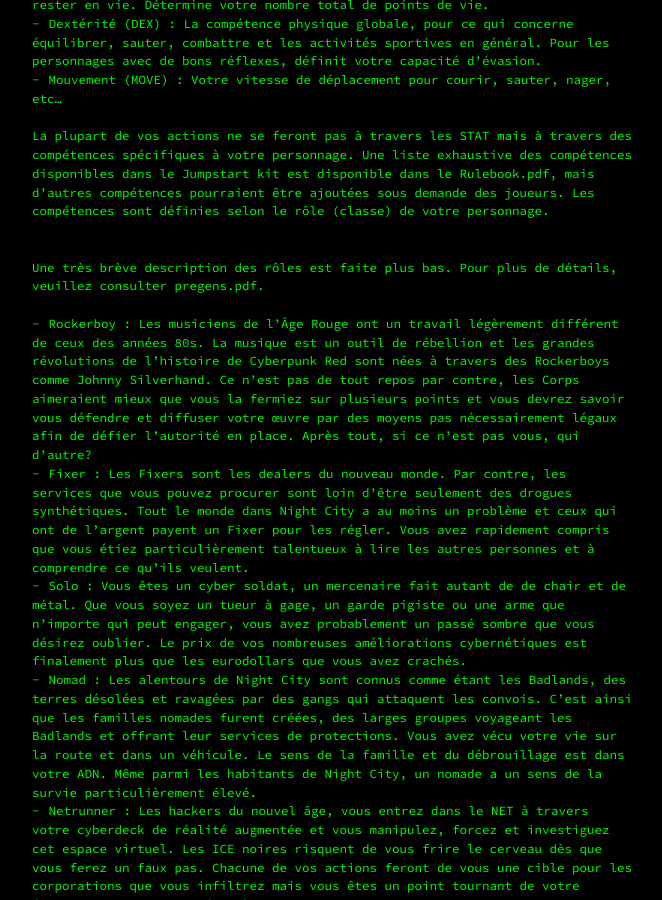
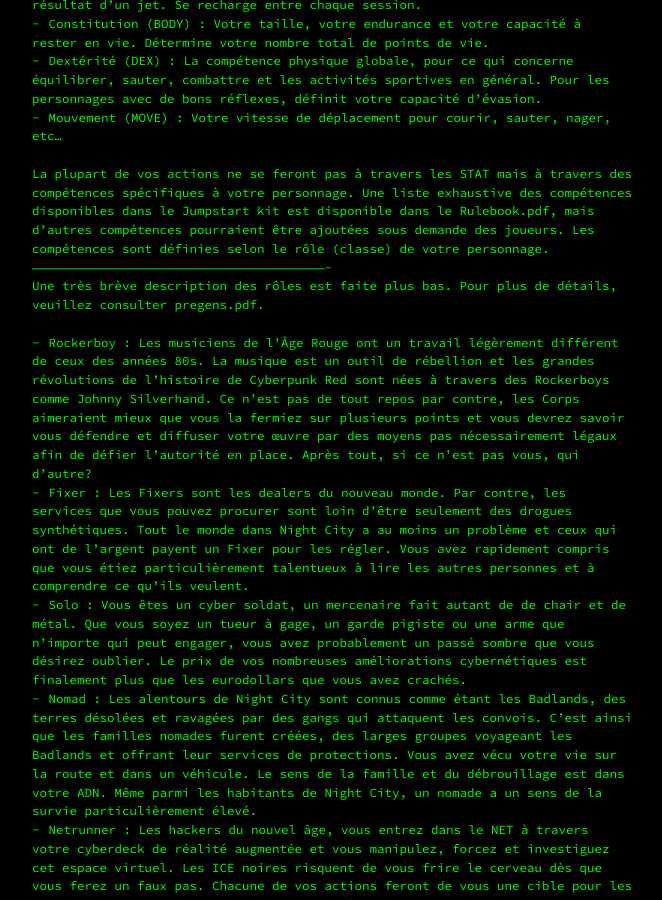
Before and after one commit to nova-explorer/CPR_invitation, a Jekyll site: the page built from char.md, in a window 1280 px wide and 900 px high, scrolled down 1143 px. Shown: the whole window, without its empty margins (308-970 px from the left). Built offline with Jekyll 4.4.1, drawn with Linux system fonts in a browser that asks for light colours.

Commit message:
Update char.md

````diff
--- a/char.md
+++ b/char.md
@@ -30,6 +30,7 @@ looking for conflicting packages...
 ```
 <br />
 # Description des personnages
+<br />
 Nous allons commencer cette section par une description des différentes statistiques de vos personnages. Les statistiques (STAT) représentent les capacités de vos personnages dans différents aspects. Par exemple, un personnage avec une haute stat d’Intelligence aura plus de chance de remarquer un objet mal placé suspicieux. Voici les différences statistiques (les abréviations sont en anglais):
 <br />
 -	Intelligence (INT) : À quel point vous êtes intelligent en général. Inclue aussi l’ingéniosité, conscience, la perception et la capacité à apprendre.
@@ -46,7 +47,7 @@ Nous allons commencer cette section par une description des différentes statist
 <br />
 La plupart de vos actions ne se feront pas à travers les STAT mais à travers des compétences spécifiques à votre personnage. Une liste exhaustive des compétences disponibles dans le Jumpstart kit est disponible dans le Rulebook.pdf, mais d’autres compétences pourraient être ajoutées sous demande des joueurs. Les compétences sont définies selon le rôle (classe) de votre personnage.
 <br />
-<br />
+----------------------------------------------------------------------------------------------------------------------
 <br />
 Une très brève description des rôles est faite plus bas. Pour plus de détails, veuillez consulter pregens.pdf.
 <br />
````
